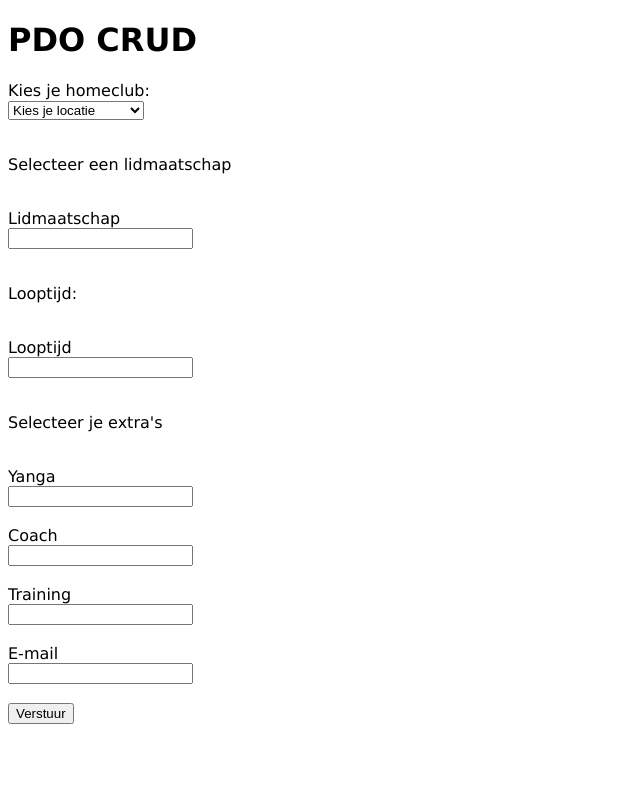
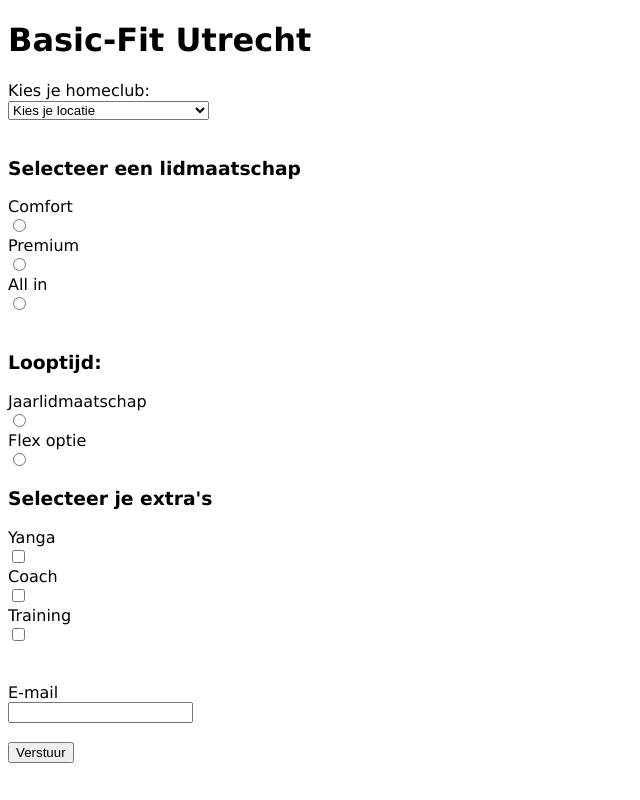
Before and after one commit to KaiOsU8/opdracht05-basicfit-336757, a PHP site: page / in a window 1280 px wide. Shown: the whole page, without its empty margins (0-640 px from the left). Run offline with PHP 8.4, Linux system fonts and the light colour scheme.

Commit message:
basicfit 4

```diff
--- a/index.php
+++ b/index.php
@@ -9,38 +9,47 @@
     <title>PDO CRUD</title>
 </head>
 <body>
-    <h1>PDO CRUD</h1>
+    <h1>Basic-Fit Utrecht</h1>
 
     <form action="create.php" method="post">
         <label for="homeclub">Kies je homeclub:</label><br>
         <select name="homeclub" id="homeclub">
             <option value="">Kies je locatie</option>
-            <option value="">Franciscusdreef 80</option>
-            <option value=""></option>
-            <option value=""></option>
-            <option value=""></option>
-            <option value=""></option>
-            <option value=""></option>
-            <option value=""></option>
+            <option value="Franciscusdreef 80">Franciscusdreef 80</option>
+            <option value="Middenweteringen 21">Middenweteringen 21</option>
+            <option value="Zonnebaan 22">Zonnebaan 22</option>
+            <option value="Moreelsehoek 2">Moreelsehoek 2</option>
+            <option value="Van Heuven Goedhartplein 13">Van Heuven Goedhartplein 13</option>
+            <option value="Europaplein 705">Europaplein 705</option>
+            <option value="Herculesplein 375-77">Herculesplein 375-77</option>
         </select><br><br>
 
-        <p>Selecteer een lidmaatschap</p><br>
-        <label for="">Lidmaatschap</label><br>
-        <input type="text" name="" id=""><br><br>
 
-        <p>Looptijd:</p><br>
-        <label for="">Looptijd</label><br>
-        <input type="text" name="" id=""><br><br>
+        <h3>Selecteer een lidmaatschap</h3>
+        <label for="comfort">Comfort</label><br>
+        <input type="radio" name="lidmaatschap" id="comfort" value="comfort"><br>
+        <label for="premium">Premium</label><br>
+        <input type="radio" name="lidmaatschap" id="premium" value="premium"><br>
+        <label for="all">All in</label><br>
+        <input type="radio" name="lidmaatschap" id="all" value="all"><br><br>
 
-        <p>Selecteer je extra's</p><br>
-        <label for="">Yanga</label><br>
-        <input type="text" name="" id=""><br><br>
 
-        <label for="">Coach</label><br>
-        <input type="text" name="" id=""><br><br>
+        <h3>Looptijd:</h3>
+        <label for="jaarlidmaatschap">Jaarlidmaatschap</label><br>
+        <input type="radio" name="looptijd" id="jaarlidmaatschap" value="jaarlidmaatschap"><br>
+        <label for="flex">Flex optie</label><br>
+        <input type="radio" name="looptijd" id="flex" value="flex"><br>
 
-        <label for="">Training</label><br>
-        <input type="text" name="" id=""><br><br>
+
+        <h3>Selecteer je extra's</h3>
+        <label for="yanga">Yanga</label><br>
+        <input type="checkbox" name="yanga" id="yanga"><br>
+
+        <label for="coach">Coach</label><br>
+        <input type="checkbox" name="coach" id="coach"><br>
+
+        <label for="training">Training</label><br>
+        <input type="checkbox" name="training" id="training"><br><br><br>
 
         <label for="email">E-mail</label><br>
         <input type="text" name="email" id="email"><br><br>
```
